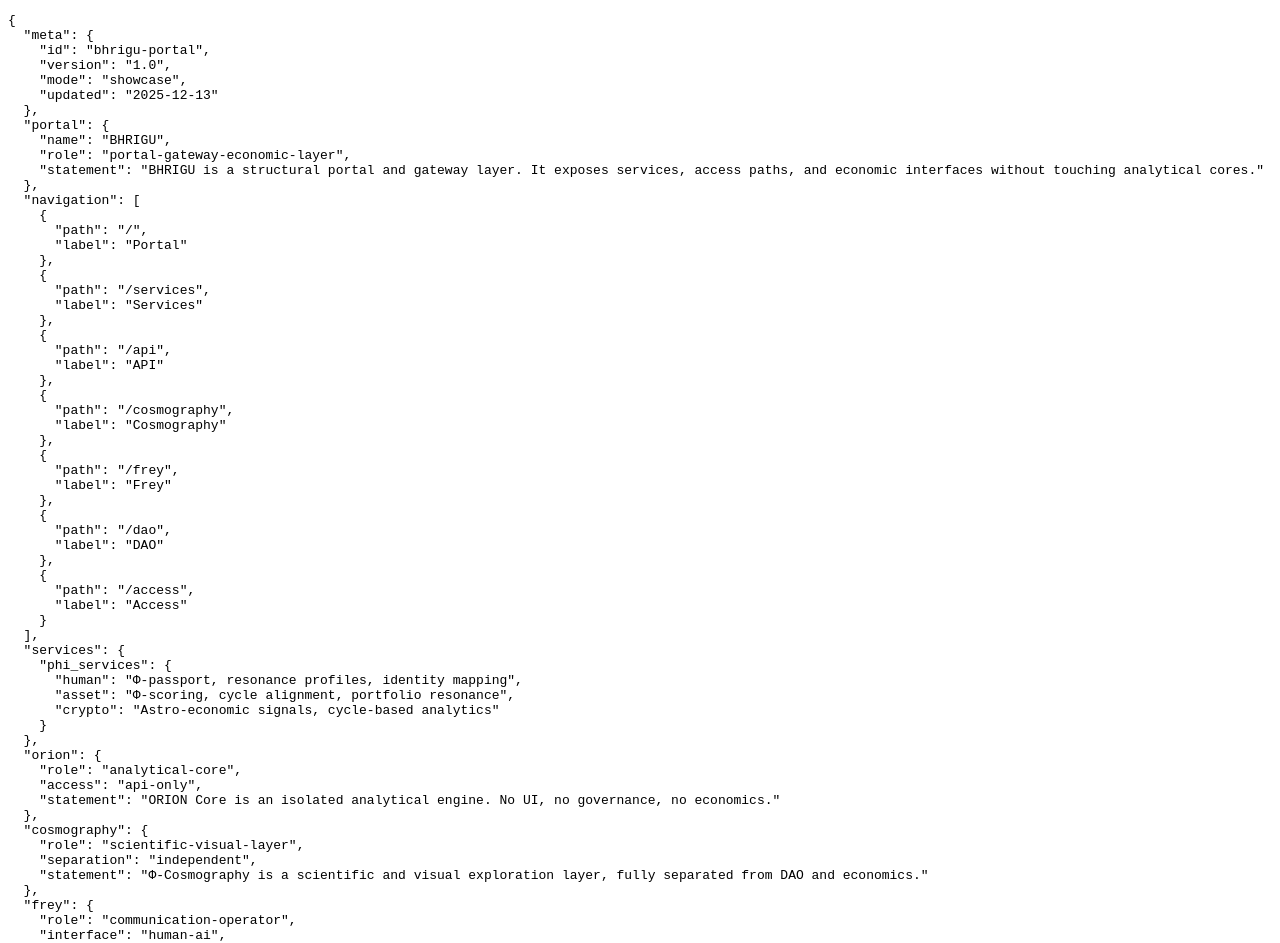
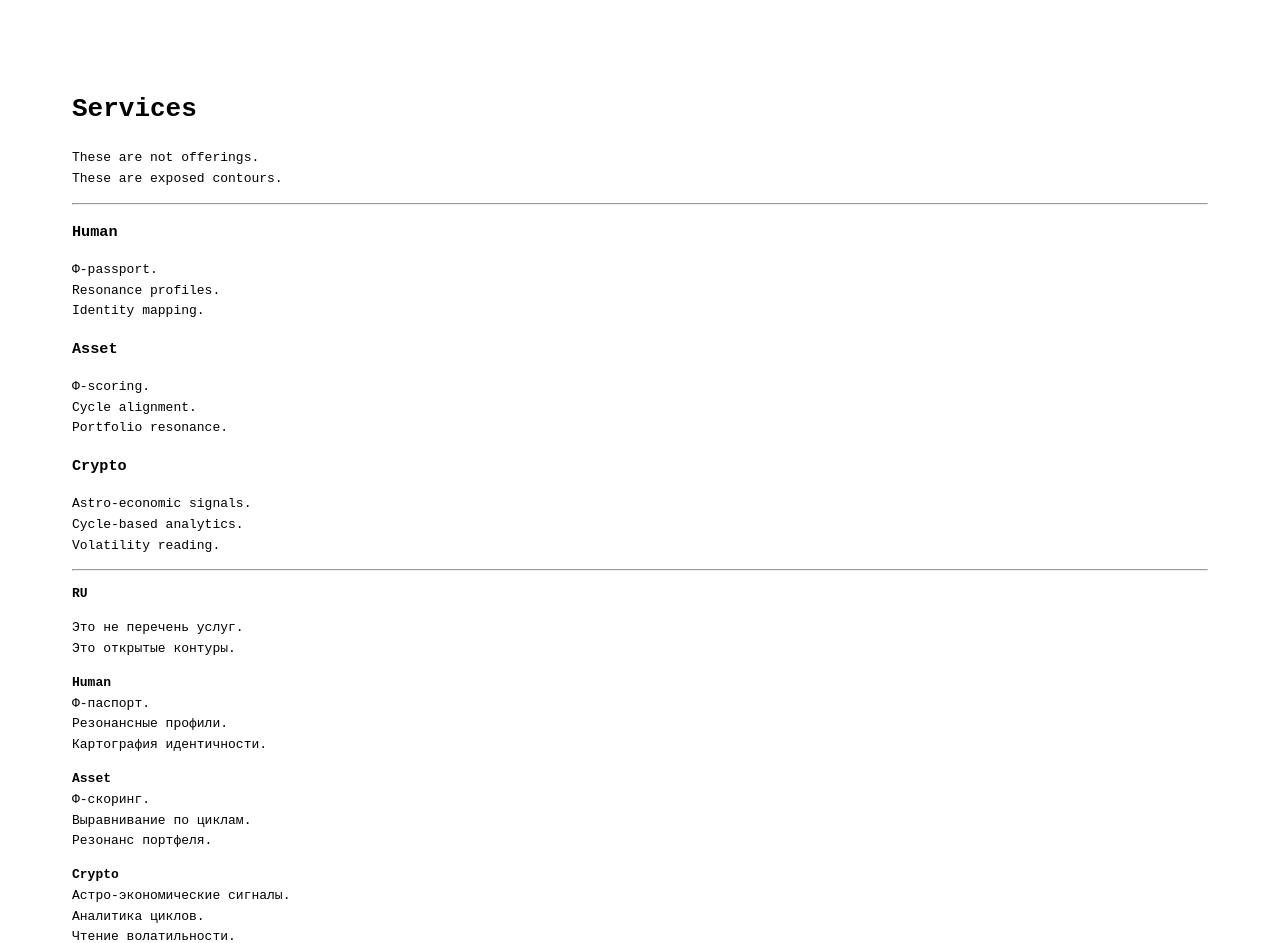
Before and after one commit to AiBhrigu/bhrigu-portal, a Next.js app: page /services in a window 1280 px wide. Shown: the top 943 px of the page. Built offline with nearby package versions, Linux system fonts and the light colour scheme.

Commit message:
portal: define services as semantic contours

```diff
--- a/pages/services.js
+++ b/pages/services.js
@@ -1,13 +1,73 @@
-import { loadContent } from "../lib/loadContent";
+export default function Services() {
+  return (
+    <main style={{ padding: "4rem", fontFamily: "monospace", lineHeight: "1.6" }}>
+      <h1>Services</h1>
 
-export async function getStaticProps() {
-  return {
-    props: {
-      content: loadContent()
-    }
-  };
+      <p>
+        These are not offerings.<br />
+        These are exposed contours.
+      </p>
+
+      <hr />
+
+      <section>
+        <h3>Human</h3>
+        <p>
+          Φ-passport.<br />
+          Resonance profiles.<br />
+          Identity mapping.
+        </p>
+      </section>
+
+      <section>
+        <h3>Asset</h3>
+        <p>
+          Φ-scoring.<br />
+          Cycle alignment.<br />
+          Portfolio resonance.
+        </p>
+      </section>
+
+      <section>
+        <h3>Crypto</h3>
+        <p>
+          Astro-economic signals.<br />
+          Cycle-based analytics.<br />
+          Volatility reading.
+        </p>
+      </section>
+
+      <hr />
+
+      <section>
+        <p><strong>RU</strong></p>
+
+        <p>
+          Это не перечень услуг.<br />
+          Это открытые контуры.
+        </p>
+
+        <p>
+          <strong>Human</strong><br />
+          Φ-паспорт.<br />
+          Резонансные профили.<br />
+          Картография идентичности.
+        </p>
+
+        <p>
+          <strong>Asset</strong><br />
+          Φ-скоринг.<br />
+          Выравнивание по циклам.<br />
+          Резонанс портфеля.
+        </p>
+
+        <p>
+          <strong>Crypto</strong><br />
+          Астро-экономические сигналы.<br />
+          Аналитика циклов.<br />
+          Чтение волатильности.
+        </p>
+      </section>
+    </main>
+  );
 }
-
-export default function Page({ content }) {
-  return <pre>{JSON.stringify(content, null, 2)}</pre>;
-}
```
